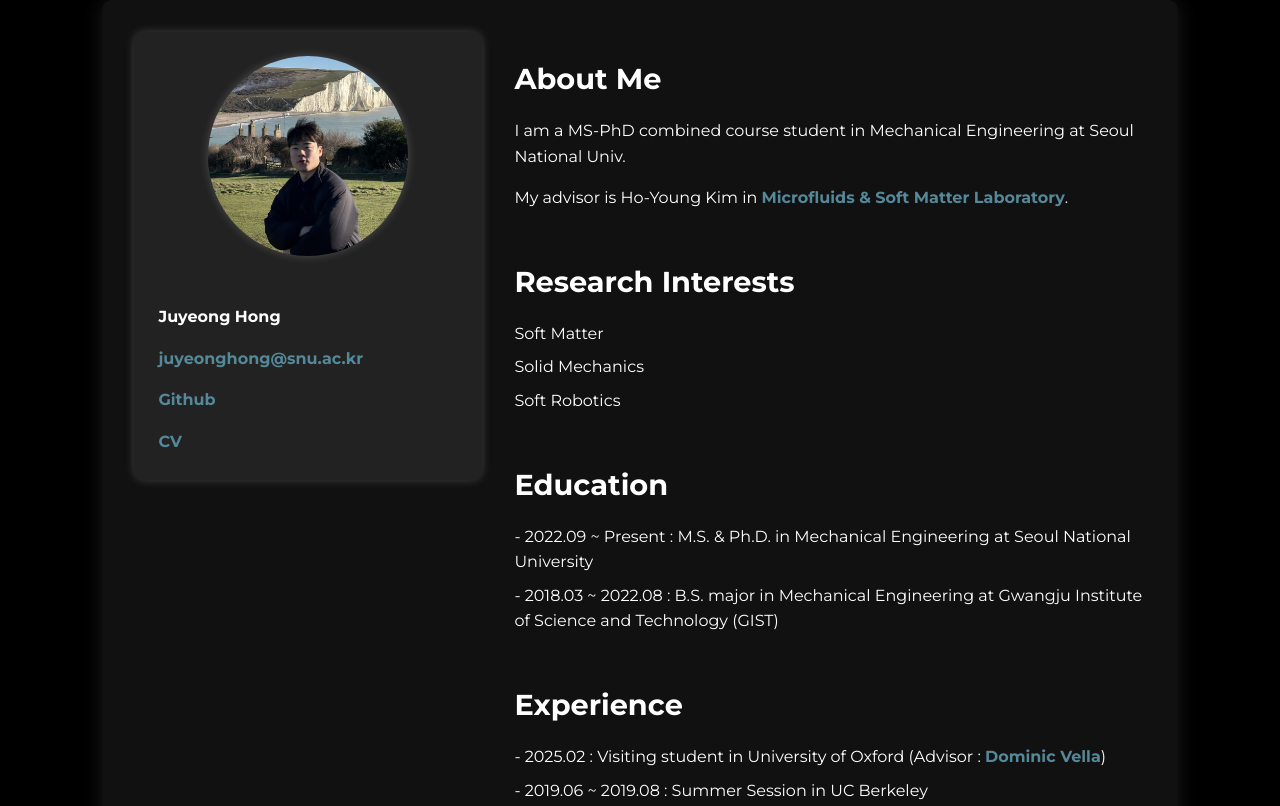
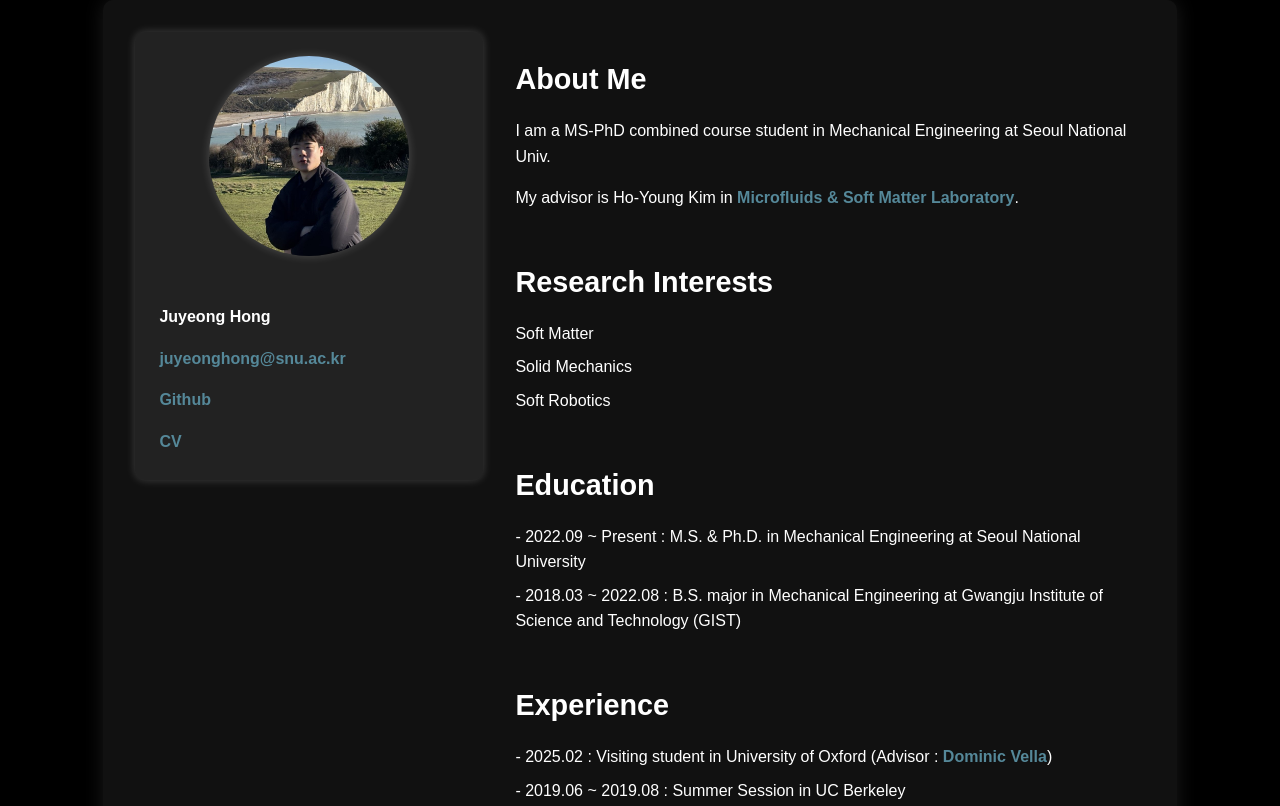
Before and after one commit to Juyeong-Hong/Juyeong-Hong.github.io, a plain HTML site: page index.html in a window 1280 px wide. Shown: the top 806 px of the page. Drawn offline with Linux system fonts and the light colour scheme.

Commit message:
Update index.html

```diff
--- a/index.html
+++ b/index.html
@@ -4,7 +4,7 @@
   <meta charset="UTF-8">
   <meta name="viewport" content="width=device-width, initial-scale=1.0">
   <title>juyeong-hong.github.io</title>
-  <link href="https://fonts.googleapis.com/css2?family=Montserrat:wght@300;400;700&display=swap" rel="stylesheet">
+  <link href="style.css" rel="stylesheet">
   <style>
     body {
       margin: 0;
```
